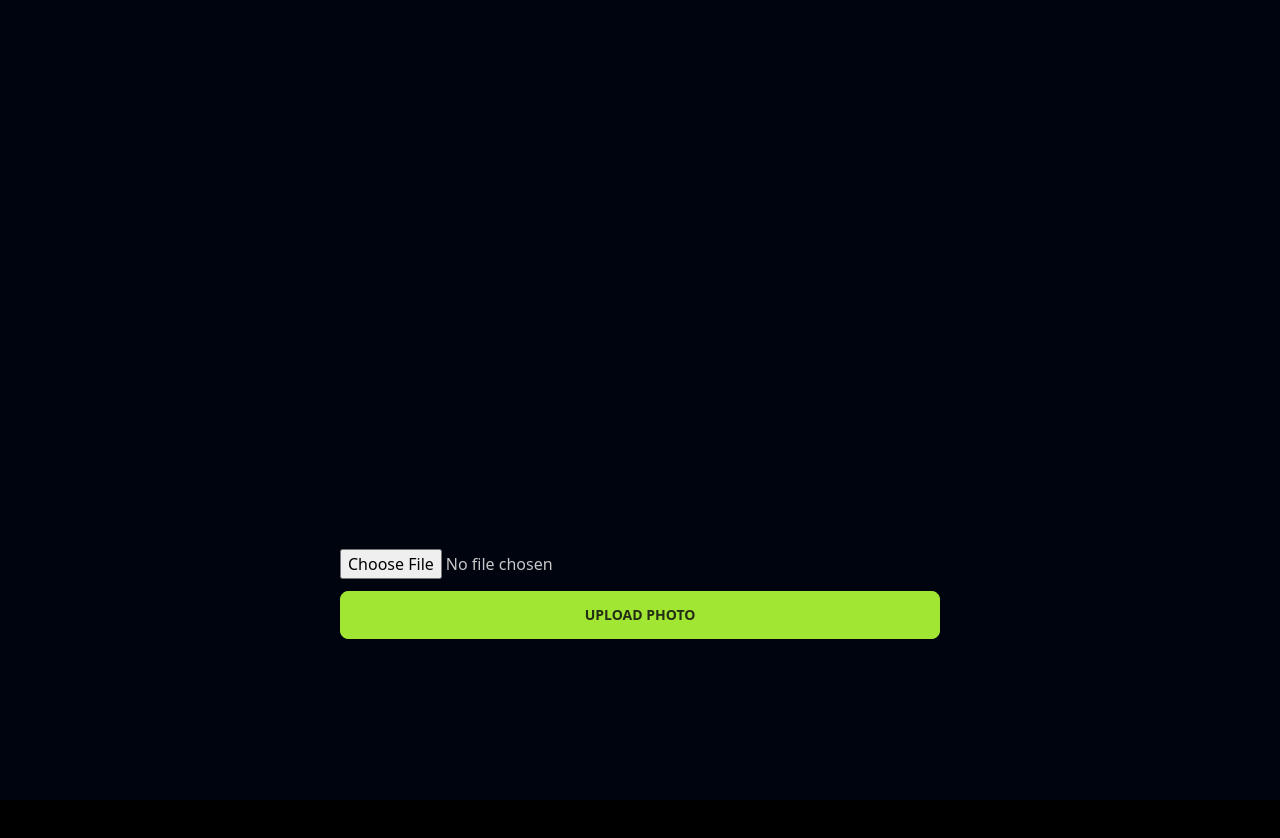
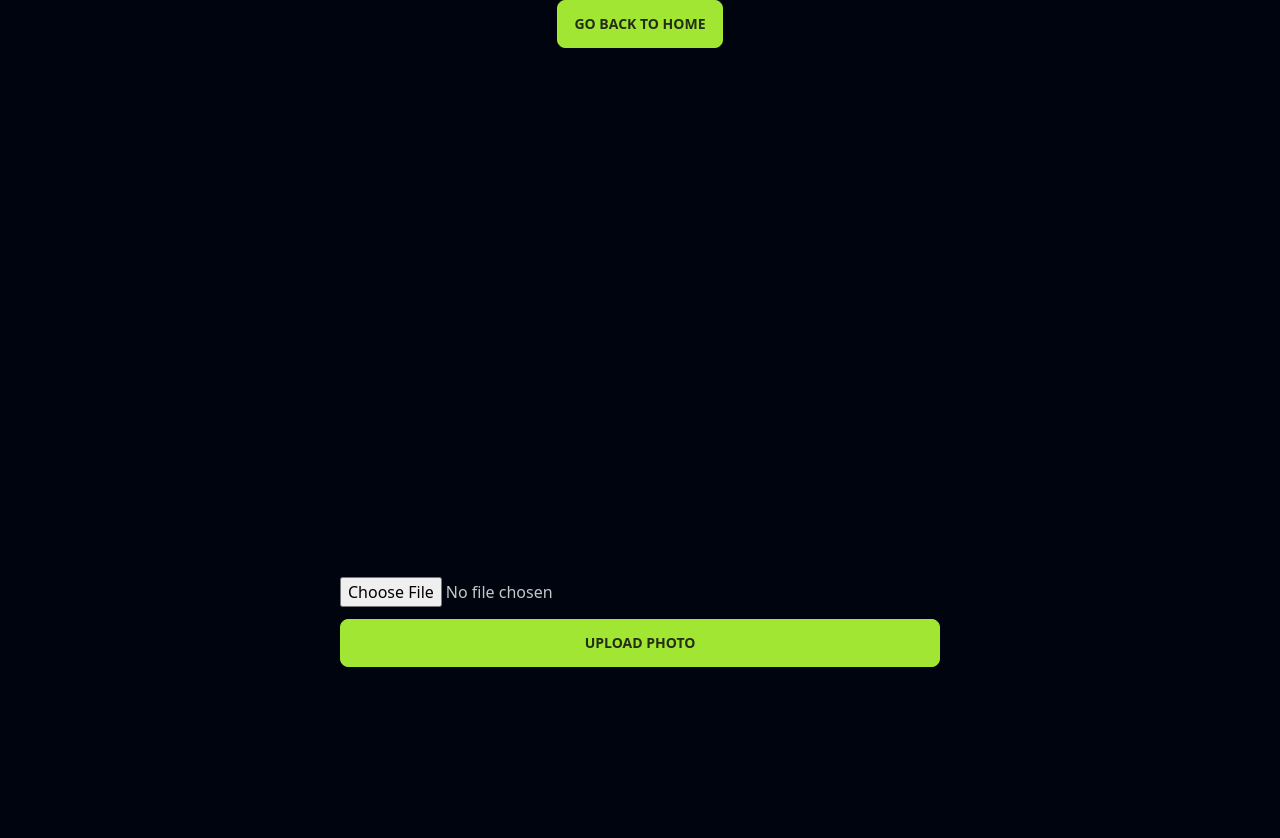
Before and after one commit to rony0000013/WasteX, a React (Vite) app: page /camera in a window 1280 px wide. Shown: the top 838 px of the page. Before the commit the page ends 800 px from the top, so only its background shows below. Built offline with nearby package versions, Linux system fonts and the light colour scheme; no server answers; a web font is replaced by a local one.

Commit message:
back to home added

```diff
--- a/src/components/Blog.jsx
+++ b/src/components/Blog.jsx
@@ -28,6 +28,11 @@ export default function Blog() {
 
     return (
         <>
+        <div className='align-middle flex flex-wrap justify-center gap-4 bg-primary'>
+            <a className="Btn" href="/"><button className='btn btn-success '>
+                Go back to home
+        </button></a>
+        </div>
             <div className="bg-primary flex flex-wrap align-middle w-[100vw]  p-4 justify-center gap-4">
                <For each={blogs}>
                 {(item, idx) =>
--- a/src/components/CamPage.jsx
+++ b/src/components/CamPage.jsx
@@ -9,6 +9,7 @@ const CamPage = () => {
     const [image, setImage] = useState(null);
     const [location, setLocation] = useState({lat: 22.597999572753906,
         long: 88.37699890136719});
+    const [ans, setAns] = useState("");
 
     const [error, setError] = useState(null);
 
@@ -80,9 +81,14 @@ const CamPage = () => {
             })
             .then((res) => {
               console.log(res.data);
+              if (res.data.result === true){
+                setAns(() => "Successfully Inforemed")
+              }
+
             })
             .catch((err) => {
               console.log(err);
+              setAns("Error Occured")
             });
         }
       };
@@ -92,7 +98,13 @@ const CamPage = () => {
       }
 
     return (
-        <div className="flex bg-primary min-h-screen align-middle justify-center pt-10">
+        <>
+        <div className='align-middle flex flex-wrap justify-center gap-4 bg-primary'>
+            <a className="Btn" to={"/"}><button className='btn btn-success '>
+                Go back to home
+        </button></a>
+        </div>
+        <div className="flex bg-primary min-h-screen align-middle justify-center ">
             <div className="flex flex-col align-middle justify-center gap-3 px-2 ">
             <Webcam height={600} width={600} ref={camera} screenshotFormat="image/jpeg" />
             {/* <button onClick={captureImage} className="btn btn-primary">Take photo</button> */}
@@ -102,7 +114,9 @@ const CamPage = () => {
                 Upload photo
             </button>
         </div>
+        <h1>{ans}</h1>
         </div>
+        </>
     );
 }
 
--- a/src/components/ErrorPage.jsx
+++ b/src/components/ErrorPage.jsx
@@ -6,7 +6,7 @@ const ErrorPage = () => {
   const error = useRouteError();
 
   return (
-    <div className="ErrorPage">
+    <div className="ErrorPage bg-primary">
       <h1>Oops! Something went wrong</h1>
       <img className="Image" src={img} alt="404" />
       <p>Sorry, an unexpected error has occurred.</p>
--- a/src/components/Hero.jsx
+++ b/src/components/Hero.jsx
@@ -28,9 +28,9 @@ const Hero = () => (
       </p>
       </div>
       <div className="ss:flex hidden md:mr-4 mr-0 mt-4">
-        <button className="btn btn-active btn-success">AI Help</button>
+        <a href="/chat"><button className="btn btn-active btn-success" >AI Help</button></a>
         <div className="ml-4">
-          <button className="btn btn-active btn-success">Get Started</button>
+        <a href="/camera"><button className="btn btn-active btn-success">Get Started</button></a>
         </div>
       </div>
     </div>
@@ -43,9 +43,9 @@ const Hero = () => (
     </div>
 
     <div className={`ss:hidden ${styles.flexCenter}`}>
-      <button className="btn btn-active btn-success">AI Help</button>
+    <a href="/chat"><button className="btn btn-active btn-success">AI Help</button></a>
       <div className="ml-4">
-        <button className="btn btn-active btn-success">Get Started</button>
+      <a href="/camera"><button className="btn btn-active btn-success">Get Started</button></a>
       </div>
     </div>
   </section>
--- a/src/components/Navbar.jsx
+++ b/src/components/Navbar.jsx
@@ -26,15 +26,12 @@ const Navbar = () => {
           >
             <a href="#features">Features</a>
           </li>
-          <li
+          <a href="/blog"><li
             key="blog"
             className={`font-poppins font-normal cursor-pointer text-[16px] mr-10 text-white `}
-            onClick={() => {
-              navigate("/blog");
-            }}
           >
             Blog
-          </li>
+          </li></a>
           <li
             key="Log In"
             className={`font-poppins font-normal cursor-pointer text-[16px] mr-0 text-white `}
@@ -70,15 +67,12 @@ const Navbar = () => {
               >
                 <a href="#features">Features</a>
               </li>
-              <li
+              <a href="/blog"><li
                 key="blog"
                 className={`font-poppins font-normal cursor-pointer text-[16px] mb-4 text-white `}
-                onClick={() => {
-                  window.location.href = "/blog";
-                }}
               >
                 Blog
-              </li>
+              </li></a>
               <li
                 key="blog"
                 className={`font-poppins font-normal cursor-pointer text-[16px] mr-0 text-white `}
--- a/src/index.css
+++ b/src/index.css
@@ -2100,12 +2100,12 @@ html{
   justify-items: center;
 }
 
+.gap-3{
+  gap: 0.75rem;
+}
+
 .gap-4{
   gap: 1rem;
-}
-
-.gap-3{
-  gap: 0.75rem;
 }
 
 .overflow-hidden{
@@ -2168,6 +2168,11 @@ html{
   padding: 1.5rem;
 }
 
+.px-2{
+  padding-left: 0.5rem;
+  padding-right: 0.5rem;
+}
+
 .px-6{
   padding-left: 1.5rem;
   padding-right: 1.5rem;
@@ -2183,17 +2188,8 @@ html{
   padding-bottom: 1.5rem;
 }
 
-.px-2{
-  padding-left: 0.5rem;
-  padding-right: 0.5rem;
-}
-
 .pt-6{
   padding-top: 1.5rem;
-}
-
-.pt-10{
-  padding-top: 2.5rem;
 }
 
 .text-center{
--- a/src/main.jsx
+++ b/src/main.jsx
@@ -22,8 +22,13 @@ const router = createBrowserRouter([
   },
   {
     path: '/chat',
-    errorElement: '<ErrorPage />',
+    errorElement: <ErrorPage />,
     element:(<div className='w-screen h-screen bg-primary'>
+      <div className='align-middle flex flex-wrap justify-center gap-4 bg-primary'>
+            <a className="Btn" href="/"><button className='btn btn-success '>
+                Go back to home
+        </button></a>
+        </div>
       <frameset>
     <frame src='https://wastex-chat.streamlit.app/?embed=True'/>
   </frameset>
```
